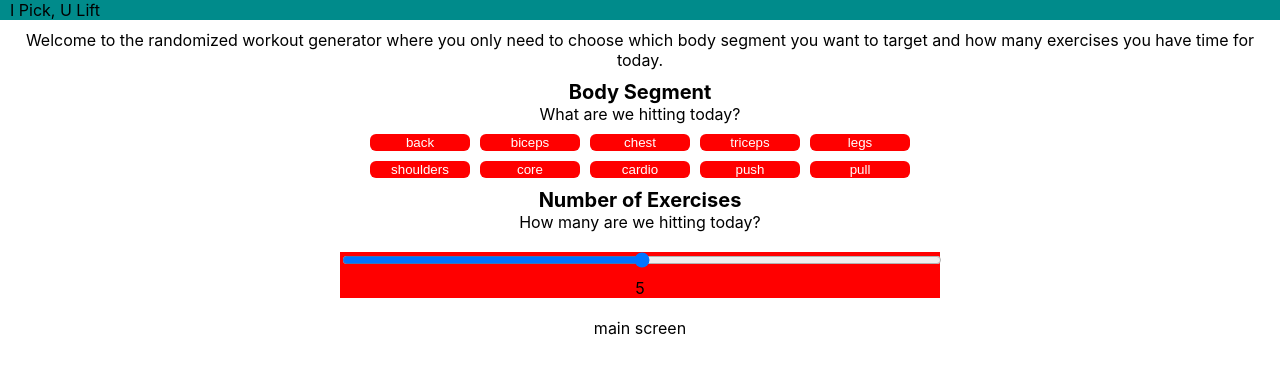
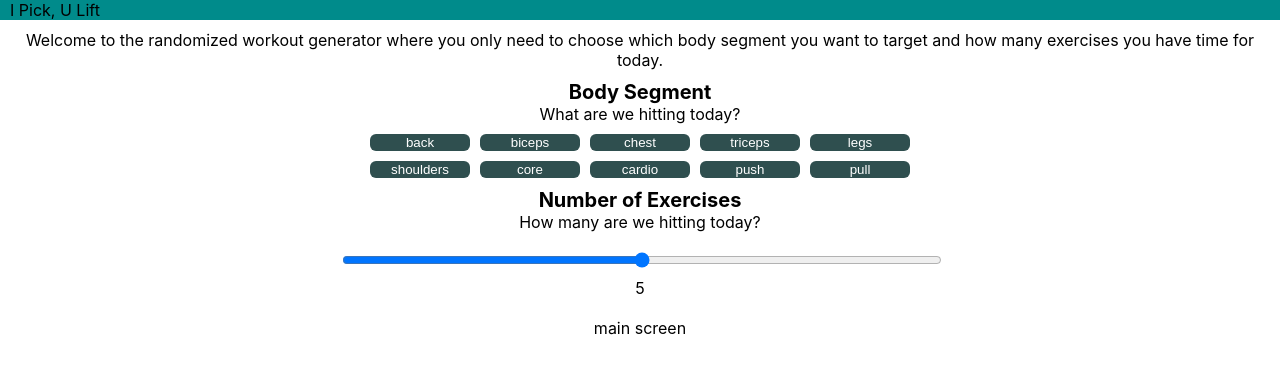
Before and after one commit to mattorgon/random-workout-generator, a React (Create React App) app: page / in a window 1280 px wide. Shown: the top 372 px of the page. Built offline with nearby package versions, Linux system fonts and the light colour scheme.

Commit message:
style update

```diff
--- a/src/components/Button.js
+++ b/src/components/Button.js
@@ -2,7 +2,7 @@ import React from 'react';
 import styled from '@emotion/styled';
 
 const ButtonStyle = styled.button`
-        background-color: red;
+        background-color: DarkSlateGray;
         color: white;
         border: none;
         border-radius: 6px;
--- a/src/components/SlidingScale.js
+++ b/src/components/SlidingScale.js
@@ -2,14 +2,10 @@ import React, { useState } from 'react';
 import styled from '@emotion/styled';
 
 const SliderContainer = styled.div`
-    background-color: red;
     flex-wrap: nowrap;
-
     max-width: 600px;
     margin: 20px auto; /* Center the container horizontally */
-
     justify-content: center;
-
 `;
 
 const Slider = styled.input`
```
Also changed, not shown: src/components/SubmitButton.js (added).
